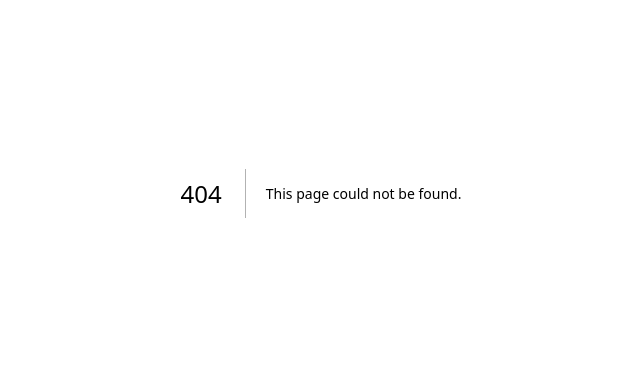
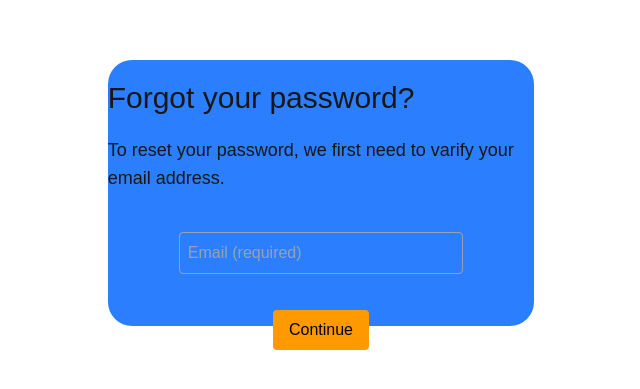
Before and after one commit to Ing3rulDrogat/Restaurant, a Next.js app: page /forgot-password in a window 1280 px wide. Before the commit this address had no page. Shown: the part 207-596 px from the top of the page, without its empty margins (319-959 px from the left). Built offline with nearby package versions, Linux system fonts and the light colour scheme; a web font is replaced by a local one.

Commit message:
Added forgot password route and code

```diff
--- a/src/actions/user.actions.ts
+++ b/src/actions/user.actions.ts
@@ -1,5 +1,5 @@
 "use server";
-import { createClient, supabaseBrowser } from "@/utils/supabase/server";
+import { createClient } from "@/utils/supabase/server";
 import { createBrowserClient } from "@supabase/ssr";
 import { redirect } from "next/navigation";
 
@@ -21,3 +21,8 @@ export const logUserOut = async () => {
   } catch (error) {}
   redirect("/");
 };
+
+export const resetUserPassword = async (email: string) => {
+  const supabase = await createClient();
+  let { data, error } = await supabase.auth.resetPasswordForEmail(email);
+};
--- /dev/null
+++ b/src/app/forgot-password/page.tsx
@@ -0,0 +1,43 @@
+"use client";
+import { resetUserPassword } from "@/actions/user.actions";
+import React, { useState } from "react";
+
+function ForgotPassword() {
+  const [email, setEmail] = useState("");
+  const handleChange = (e: React.ChangeEvent<HTMLInputElement>) => {
+    const { name, value } = e.target;
+    setEmail(value);
+  };
+
+  const resetPassword = () => {
+    resetUserPassword(email);
+  };
+
+  return (
+    <div className="w-screen h-screen justify-items-center content-center">
+      <div className="w-1/3 h-1/3 bg-blue-500 rounded-3xl flex flex-col items-center">
+        <div>
+          <h1 className="text-3xl py-5">Forgot your password?</h1>
+          <p className="text-lg">To reset your password, we first need to varify your email address.</p>
+          <div className="w-full flex justify-center items-center flex-col">
+            <input
+              type="Email"
+              placeholder="Email (required)"
+              required
+              onChange={(e) => handleChange(e)}
+              className="mb-4 p-2 border border-gray-400 rounded text-black placeholder-gray-400 my-10 w-2/3"
+            ></input>
+            <button
+              onClick={resetPassword}
+              className="flex items-center justify-center bg-amber-500 text-black px-4 py-2 rounded hover:bg-cyan-600 cursor-pointer transition-all my-5"
+            >
+              Continue
+            </button>
+          </div>
+        </div>
+      </div>
+    </div>
+  );
+}
+
+export default ForgotPassword;
--- a/src/app/registration/page.tsx
+++ b/src/app/registration/page.tsx
@@ -58,14 +58,8 @@ function LogIn() {
     }
   };
 
-  const logIn = async (e: React.FormEvent<HTMLFormElement>) => {
-    e.preventDefault();
+  const logIn = async () => {
     const error = await logInUser(logInData.email, logInData.password);
-    seterrorOccuredLogIn(error);
-  };
-
-  const logInGoogle = async () => {
-    const error = await logInWithGoogle();
     seterrorOccuredLogIn(error);
   };
 
@@ -73,6 +67,10 @@ function LogIn() {
     e.preventDefault();
     const error = await signUpUser(signUpData.email, signUpData.password, signUpData.firstName);
     seterrorOccuredSignUp(error);
+
+    logInData.email = signUpData.email;
+    logInData.password = signUpData.password;
+    logIn();
   };
 
   return (
@@ -97,15 +95,16 @@ function LogIn() {
             {/* Log-In */}
             <form
               onSubmit={(e) => {
-                logIn(e);
+                logIn();
               }}
               className="flex flex-col items-center"
             >
-              <div className="w-1/2 h-full flex flex-col">
+              <div className="w-1/2 h-full flex flex-col ">
                 <h1 className="text-2xl text-black">Email</h1>
                 <input
-                  type="email"
+                  type="Email"
                   name="logInEmail"
+                  required
                   onChange={(e) => handleChange(e)}
                   className="mb-4 p-2 border border-black rounded text-black placeholder-black"
                 />
@@ -114,6 +113,7 @@ function LogIn() {
                 <input
                   type="password"
                   name="logInPassword"
+                  required
                   onChange={(e) => handleChange(e)}
                   className="mb-4 p-2 border border-black rounded text-black placeholder-black"
                 />
@@ -126,41 +126,51 @@ function LogIn() {
                 </button>
               </div>
             </form>
-            <form onSubmit={logInWithGoogle}>
-              <button type="submit" className="flex items-center justify-center text-gray-700 border-gray-500 border-1 rounded-4xl p-3 cursor-pointer">
+
+            <div className="justify-items-center">
+              <button
+                onClick={logInWithGoogle}
+                className="flex items-center justify-center text-gray-700 border-gray-500 border-1 rounded-4xl w-1/2 py-2 cursor-pointer"
+              >
                 Log in with Google <CiLogin className="mx-2  text-2xl" />
               </button>
-            </form>
+            </div>
           </div>
         ) : (
           <div className="w-2/3 h-2/3 my-10">
-            <form onSubmit={(e) => signUp(e)}>
-              <div className="flex flex-col items-center">
+            <form onSubmit={(e) => signUp(e)} className="flex flex-col items-center">
+              <div className="flex flex-col w-1/2 h-full">
+                <h1 className="text-2xl text-black">First Name</h1>
                 <input
                   type="Input"
-                  placeholder="FirstName"
+                  placeholder=""
                   name="signUpFirstName"
+                  required
                   onChange={(e) => handleChange(e)}
                   className="mb-4 p-2 border border-black rounded text-black placeholder-black"
                 />
+                <h1 className="text-2xl text-black">Email</h1>
+
                 <input
                   type="Email"
-                  placeholder="Email Address"
                   name="signUpEmail"
+                  required
                   onChange={(e) => handleChange(e)}
                   className="mb-4 p-2 border border-black rounded text-black placeholder-black"
                 />
+                <h1 className="text-2xl text-black">Password</h1>
+
                 <input
                   type="password"
-                  placeholder="Password"
                   name="signUpPassword"
+                  required
                   onChange={(e) => handleChange(e)}
                   className="mb-4 p-2 border border-black rounded text-black placeholder-black"
                 />
                 {errorOccuredSignUp ? <p className="text-red-500 font-bold">Error: {JSON.stringify(errorOccuredSignUp)}</p> : <></>}
 
-                <button className="flex items-center bg-amber-500 text-black px-2 py-2 rounded hover:bg-cyan-600 cursor-pointer transition-all">
-                  Sign Up <FaUserPlus className="mx-2  text-1xl" />
+                <button className="flex items-center justify-center bg-amber-500 text-black px-2 py-2 rounded hover:bg-cyan-600 cursor-pointer transition-all">
+                  Sign Up <FaUserPlus className="mx-2  text-2xl" />
                 </button>
               </div>
             </form>
--- a/src/components/Header.tsx
+++ b/src/components/Header.tsx
@@ -30,8 +30,9 @@ function Header() {
     } else {
       console.log("User logged in " + userdata?.email);
       setisUserSignedIn(true);
+      console.log(userdata);
       userData.email = userdata?.email ?? "";
-      userData.name = userdata?.user_metadata.display_name ?? "";
+      userData.name = userdata?.user_metadata.full_name ?? userdata?.user_metadata.first_name ?? "";
     }
   };
   useEffect(() => {
@@ -119,7 +120,7 @@ function Header() {
             </div>
             {isUserSignedIn == false ? (
               <div className="w-11/12">
-                <Link href={"/"}>
+                <Link href={"/registration"}>
                   <button className=" px-20 py-5 my-2 w-full text-lg cursor-pointer border-1 border-amber-500/0 hover:border-amber-500/100 rounded-2xl transition-all">
                     Log In / Sign Up
                   </button>
--- a/src/utils/supabase/server.ts
+++ b/src/utils/supabase/server.ts
@@ -21,5 +21,3 @@ export async function createClient() {
     },
   });
 }
-
-export const supabaseBrowser = () => createBrowserClient(process.env.NEXT_PUBLIC_SUPABASE_URL!, process.env.NEXT_PUBLIC_SUPABASE_ANON_KEY!);
```
